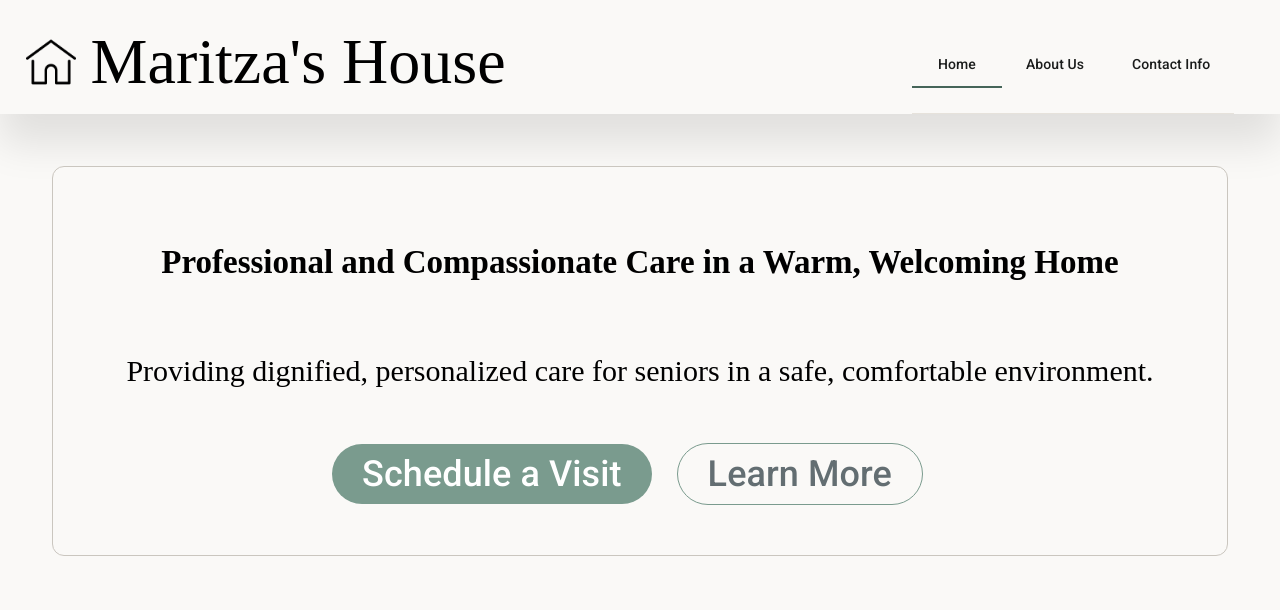
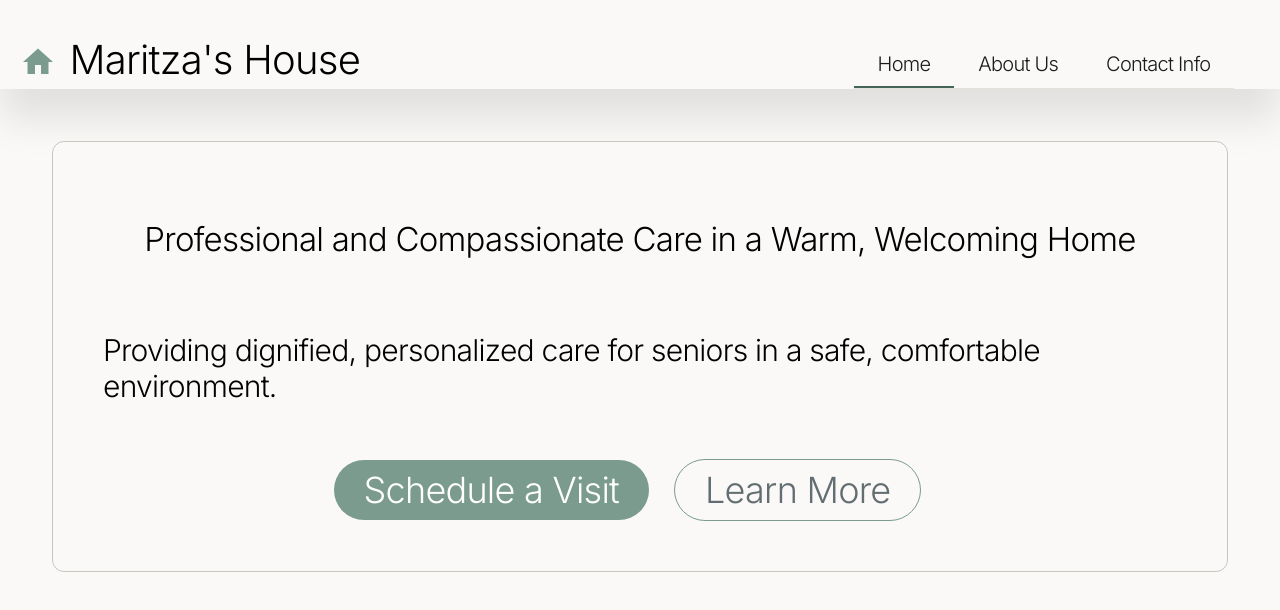
Before and after one commit to nescondo/maritzas-house-reimagined, an Angular app: page / in a window 1280 px wide. Shown: the top 610 px of the page. Built offline with nearby package versions, Linux system fonts and the light colour scheme.

Commit message:
font change and icon

```diff
--- a/src/app/app.config.ts
+++ b/src/app/app.config.ts
@@ -1,6 +1,5 @@
 import { ApplicationConfig, provideBrowserGlobalErrorListeners, provideZoneChangeDetection } from '@angular/core';
 import { provideRouter } from '@angular/router';
-
 import { routes } from './app.routes';
 import { provideClientHydration, withEventReplay } from '@angular/platform-browser';
 
--- a/src/app/components/header/header.html
+++ b/src/app/components/header/header.html
@@ -1,12 +1,16 @@
 <div class="background">
+    <div class="logo">
+        <mat-icon style="margin-top: 10px">home</mat-icon>
+    </div>
     <div class="title">
-        <img src="imgs/home.png" width="50" height="50">
-        <a>Maritza's House</a>
+        <!-- <img src="imgs/home.png" width="50" height="50"> -->
+        <a style="margin-top: 10px">Maritza's House</a>
     </div>
     <div class="nav-bar">
         <nav mat-tab-nav-bar [tabPanel]="tabPanel">
             @for (link of navLinks; track link.path) {
                 <a mat-tab-link
+                style="font-size: 20px;"
                 [routerLink]="link.path"
                 routerLinkActive
                 #rla="routerLinkActive"
--- a/src/app/components/header/header.scss
+++ b/src/app/components/header/header.scss
@@ -11,11 +11,8 @@
 
 .title {
   display: flex;
-  align-items: center;
   margin-top: -15px;
-  margin-bottom: 15px;
-  font-size: clamp(32px, 5vw, 72px);
-  gap: 15px;
+  font-size: 40px;
   flex: 1;
   min-width: 250px;
 }
@@ -26,6 +23,11 @@
   justify-content: flex-end;
 }
 
+mat-icon {
+  color: #7A9B8E;
+  transform: scale(1.5);
+
+}
 
 @media (max-width: 768px) {
   .background {
--- a/src/app/components/header/header.ts
+++ b/src/app/components/header/header.ts
@@ -1,6 +1,8 @@
-import { Component } from '@angular/core';
+import { ChangeDetectionStrategy, Component, inject } from '@angular/core';
 import { RouterLink, RouterLinkActive } from '@angular/router';
 import { MatTabsModule } from '@angular/material/tabs';
+import { MatIconModule, MatIconRegistry } from '@angular/material/icon';
+import { DomSanitizer } from '@angular/platform-browser';
 
 @Component({
   selector: 'app-header',
@@ -8,11 +10,21 @@ import { MatTabsModule } from '@angular/material/tabs';
     RouterLink,
     RouterLinkActive,
     MatTabsModule,
+    MatIconModule
   ],
+  changeDetection: ChangeDetectionStrategy.OnPush,
   templateUrl: './header.html',
   styleUrl: './header.scss'
 })
 export class Header {
+
+  constructor() {
+    const iconRegistry = inject(MatIconRegistry);
+    const sanitizer = inject(DomSanitizer);
+
+    iconRegistry.addSvgIcon('home', sanitizer.bypassSecurityTrustResourceUrl('assets/icons/home.svg'));
+  }
+
   navLinks = [
     { path: '/', label: 'Home', exact: true },
     { path: '/aboutus', label: 'About Us', exact: false },
--- a/src/index.html
+++ b/src/index.html
@@ -6,7 +6,7 @@
   <base href="/">
   <meta name="viewport" content="width=device-width, initial-scale=1">
   <link rel="icon" type="image/x-icon" href="favicon.ico">
-  <link href="https://fonts.googleapis.com/css2?family=Roboto:wght@300;400;500&display=swap" rel="stylesheet">
+  <link href="https://fonts.googleapis.com/css2?family=Inter:wght@300;400;500;600;700&display=swap" rel="stylesheet">
   <link href="https://fonts.googleapis.com/icon?family=Material+Icons" rel="stylesheet">
 </head>
 <body>
--- a/src/styles.scss
+++ b/src/styles.scss
@@ -2,6 +2,7 @@
 @use 'app/styles/theme-colors' as maritzas-theme;
 
 html {
+
   @include mat.core();
 
   $theme: mat.define-theme((
@@ -10,8 +11,11 @@ html {
       primary: maritzas-theme.$primary-palette,
       tertiary: maritzas-theme.$tertiary-palette,
     ),
+    typography: (
+      brand-family: 'Inter',
+      plain-family: 'Inter',
+    )
   ));
-
 
   @include mat.all-component-themes($theme);
 
@@ -43,3 +47,9 @@ body {
   margin: 0;
   background-color: #FAF9F7;
 }
+
+* {
+  font-family: 'Inter';
+  font-weight: 300;
+  letter-spacing: -.75px;
+}
```
Also changed, not shown: public/imgs/home.png (deleted).
